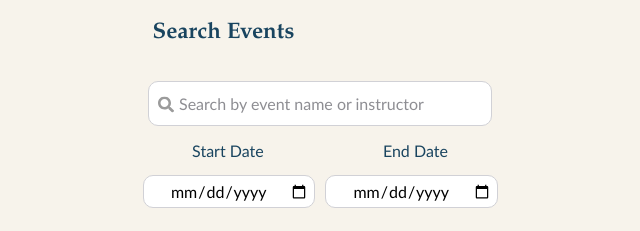
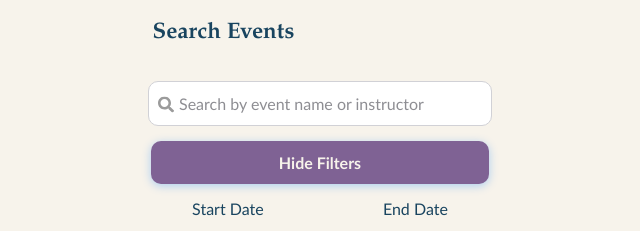
Before and after one commit to tiffanychang04/art-class-app, a React (Create React App) app: page /schedule in a window 1280 px wide. Shown: the top 231 px of the page, without its empty margins (320-960 px from the left). Built offline with nearby package versions, Linux system fonts and the light colour scheme.

Commit message:
hide/show filter

```diff
--- a/src/SchedulePage.js
+++ b/src/SchedulePage.js
@@ -22,6 +22,7 @@ function SchedulePage() {
   const [distance, setDistance] = useState(0);
   const [selectedSortOption, setSelectedSortOption] = useState('');
   const [isCreateEventVisible, setCreateEventVisible] = useState(false); // State to manage visibility of CreateEventForm
+  const [filtersVisible, setFiltersVisible] = useState(true); // State to toggle filter visibility
 
 
   useEffect(() => {
@@ -170,6 +171,12 @@ function SchedulePage() {
       </div>
       <Search searchTerm={searchTerm} onSearchChange={handleSearch} />
 
+      <button onClick={() => setFiltersVisible(prev => !prev)}>
+        {filtersVisible ? "Hide Filters" : "Show Filters"}
+      </button>
+
+      {filtersVisible && (
+        <>
           {/* Date Range Filter */}
           <div className="date-range-filter">
             <div className="date-labels">
@@ -190,13 +197,12 @@ function SchedulePage() {
             </div>
           </div>
 
-      <div class="schedule-header">
+          <div className="schedule-header">
             <h2 style={{ whiteSpace: 'nowrap' }}>Search By Class Type</h2>
-      <button class="rounded" onClick={resetFilters}>
+            <button className="rounded" onClick={resetFilters}>
               <p>Reset Filters</p>
             </button>
           </div>
-
 
           <div className="category-icons">
             <div id="painting-icon">
@@ -231,8 +237,7 @@ function SchedulePage() {
               <RiArrowDropDownLine size={20}/>
             </button>
             <Popup isOpen={isSortPopupVisible} onClose={toggleSortPopup} title="Sort by">
-
-      <div class="radio-group">
+              <div className="radio-group">
                 <label>
                   <input
                     type="radio"
@@ -261,9 +266,6 @@ function SchedulePage() {
                   <span>Distance</span>
                 </label>
               </div>
-
-
-
               <button onClick={() => setSortPopupVisible(false)}>Sort</button>
             </Popup>
 
@@ -284,7 +286,6 @@ function SchedulePage() {
                   step="30"
                 />
               </div>
-
               <div>
                 <label>End Time: {convertMinutesToTime(endTime)}</label>
                 <input
@@ -295,7 +296,6 @@ function SchedulePage() {
                   onChange={(e) => setEndTime(Number(e.target.value))}
                   step="30"
                 />
-
               </div>
               <button onClick={() => setTimePopupVisible(false)}>Apply</button>
             </Popup>
@@ -304,8 +304,6 @@ function SchedulePage() {
               <span>Distance</span>
               <RiArrowDropDownLine size={20}/>
             </button>
-      </div>
-
             <Popup isOpen={isDistancePopupVisible} onClose={toggleDistancePopup} title="Find classes within">
               <label>{distance} miles</label>
               <input
@@ -318,6 +316,9 @@ function SchedulePage() {
               />
               <button onClick={() => setDistancePopupVisible(false)}>Apply</button>
             </Popup>
+          </div>
+        </>
+      )}
 
 
       {/* Nearby Events */}
```
Lines whose indentation alone changed are shown as unchanged.
